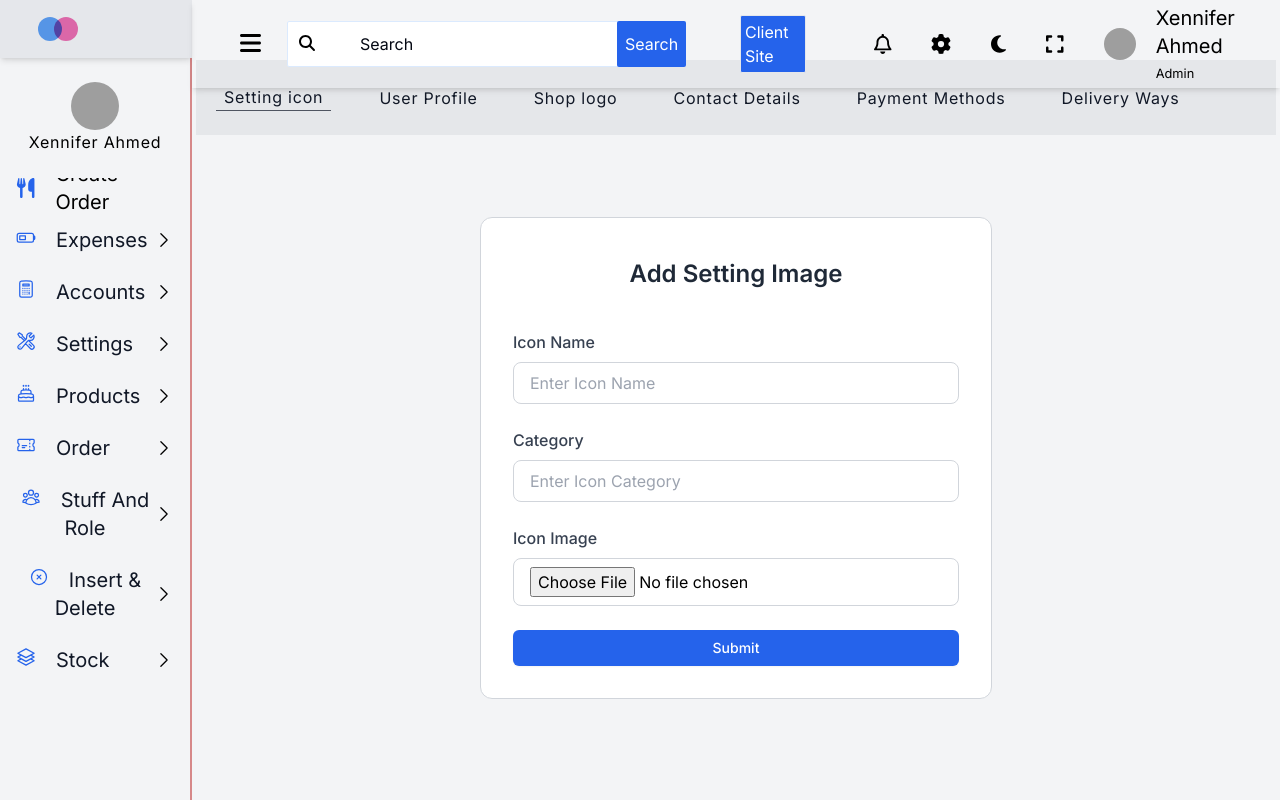
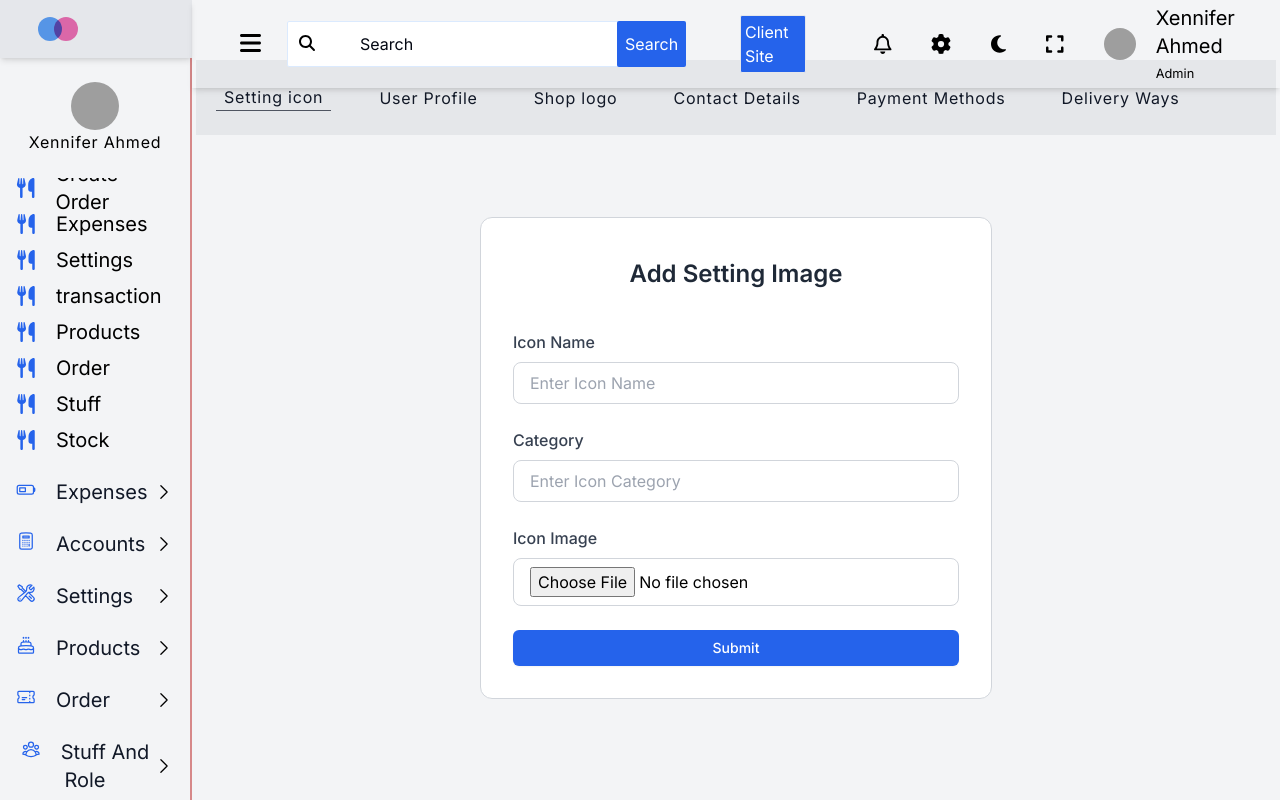
Before and after one commit to ImranGreet/xenmesh-restaurant-management-service, a Vue app: page /admin/settingassets in a window 1280 px wide. Built offline with nearby package versions, Linux system fonts and the light colour scheme; grey boxes are pictures that could not be loaded; what @formkit/vue would draw is missing.

Commit message:
rightsidebar is utilised

```diff
--- a/src/layouts/Rightsidebar.vue
+++ b/src/layouts/Rightsidebar.vue
@@ -39,13 +39,139 @@
             }">
             <font-awesome-icon
               icon="fa-solid fa-utensils"
-              class="w-5 h-5 text-blue-600 tracking-wider text-3xl font-semibold" />
+              class="w-5 h-5 text-blue-600 tracking-wider text-3xl font-normal" />
             <span
               :class="{
                 'inline-block text-xl ml-5': !sidebarView,
                 hidden: sidebarView,
               }"
               >Create Order</span
+            >
+          </router-link>
+          <router-link
+            :to="{ name: 'expense' }"
+            class="w-full h-5 flex items-center mb-4"
+            :class="{
+              'justify-center': !sidebarView,
+              'justify-center': sidebarView,
+            }">
+            <font-awesome-icon
+              icon="fa-solid fa-utensils"
+              class="w-5 h-5 text-blue-600 tracking-wider text-3xl font-normal" />
+            <span
+              :class="{
+                'inline-block text-xl ml-5': !sidebarView,
+                hidden: sidebarView,
+              }"
+              >Expenses</span
+            >
+          </router-link>
+          <router-link
+            :to="{ name: 'setting' }"
+            class="w-full h-5 flex items-center mb-4"
+            :class="{
+              'justify-center': !sidebarView,
+              'justify-center': sidebarView,
+            }">
+            <font-awesome-icon
+              icon="fa-solid fa-utensils"
+              class="w-5 h-5 text-blue-600 tracking-wider text-3xl font-normal" />
+            <span
+              :class="{
+                'inline-block text-xl ml-5': !sidebarView,
+                hidden: sidebarView,
+              }"
+              >Settings</span
+            >
+          </router-link>
+          <router-link
+            :to="{ name: 'banktransaction' }"
+            class="w-full h-5 flex items-center mb-4"
+            :class="{
+              'justify-center': !sidebarView,
+              'justify-center': sidebarView,
+            }">
+            <font-awesome-icon
+              icon="fa-solid fa-utensils"
+              class="w-5 h-5 text-blue-600 tracking-wider text-3xl font-normal" />
+            <span
+              :class="{
+                'inline-block text-xl ml-5': !sidebarView,
+                hidden: sidebarView,
+              }"
+              >transaction</span
+            >
+          </router-link>
+          <router-link
+            :to="{ name: 'products house' }"
+            class="w-full h-5 flex items-center mb-4"
+            :class="{
+              'justify-center': !sidebarView,
+              'justify-center': sidebarView,
+            }">
+            <font-awesome-icon
+              icon="fa-solid fa-utensils"
+              class="w-5 h-5 text-blue-600 tracking-wider text-3xl font-normal" />
+            <span
+              :class="{
+                'inline-block text-xl ml-5': !sidebarView,
+                hidden: sidebarView,
+              }"
+              >Products</span
+            >
+          </router-link>
+          <router-link
+            :to="{ name: 'order_house' }"
+            class="w-full h-5 flex items-center mb-4"
+            :class="{
+              'justify-center': !sidebarView,
+              'justify-center': sidebarView,
+            }">
+            <font-awesome-icon
+              icon="fa-solid fa-utensils"
+              class="w-5 h-5 text-blue-600 tracking-wider text-3xl font-normal" />
+            <span
+              :class="{
+                'inline-block text-xl ml-5': !sidebarView,
+                hidden: sidebarView,
+              }"
+              >Order</span
+            >
+          </router-link>
+          <router-link
+            :to="{ name: 'stuff' }"
+            class="w-full h-5 flex items-center mb-4"
+            :class="{
+              'justify-center': !sidebarView,
+              'justify-center': sidebarView,
+            }">
+            <font-awesome-icon
+              icon="fa-solid fa-utensils"
+              class="w-5 h-5 text-blue-600 tracking-wider text-3xl font-normal" />
+            <span
+              :class="{
+                'inline-block text-xl ml-5': !sidebarView,
+                hidden: sidebarView,
+              }"
+              >Stuff</span
+            >
+          </router-link>
+          <router-link
+            :to="{ name: 'stock_check' }"
+            class="w-full h-5 flex items-center mb-4"
+            :class="{
+              'justify-center': !sidebarView,
+              'justify-center': sidebarView,
+            }">
+            <font-awesome-icon
+              icon="fa-solid fa-utensils"
+              class="w-5 h-5 text-blue-600 tracking-wider text-3xl font-normal" />
+            <span
+              :class="{
+                'inline-block text-xl ml-5': !sidebarView,
+                hidden: sidebarView,
+              }"
+              >Stock</span
             >
           </router-link>
           <span></span>
```
